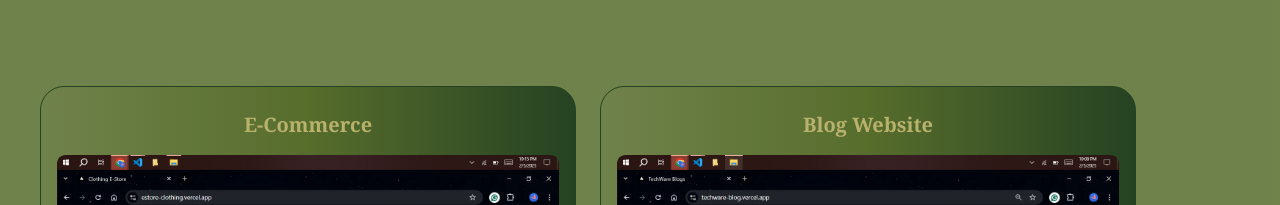
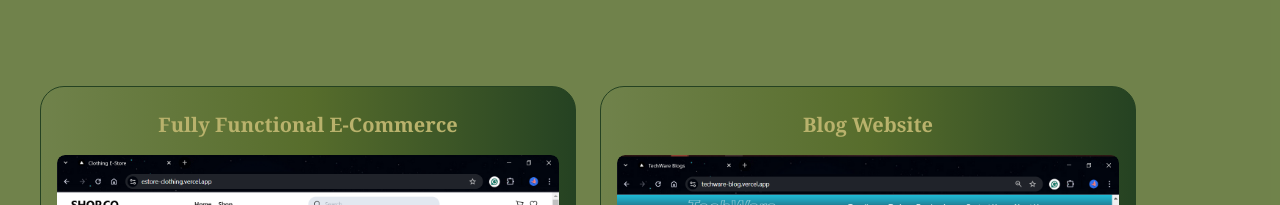
Before and after one commit to Fazilat-Jahan/My-Portfolio-, a Next.js app: page / in a window 1280 px wide. Shown: the part 1417-1622 px from the top of the page. Built offline with nearby package versions, Linux system fonts and the light colour scheme.

Commit message:
Animated Portfolio

```diff
--- a/src/app/page.tsx
+++ b/src/app/page.tsx
@@ -256,7 +256,7 @@ export default function Home() {
                 {/* card 1 */}
                 <Link href={"https://estore-clothing.vercel.app/"} target='blank'>
                   <div className="w-full h-auto md:py-2 py-4 px-3 md:px-4 bg-gradient-to-l from-greenish-garden via-greenish-tuscan border border-greenish-garden rounded-2xl md:rounded-3xl place-items-center hover:scale-105 transition duration-150">
-                    <h1 className='font-bold text-greenish-sunset font-serif md:text-xl text-lg text-center md:py-4 pb-2'>E-Commerce  </h1>
+                    <h1 className='font-bold text-greenish-sunset font-serif md:text-xl text-lg text-center md:py-4 pb-2'>Fully Functional E-Commerce  </h1>
                     <div className="overflow-hidden  place-items-center text-center w-full md:w-full h-auto   rounded-lg ">
                       <Image src={"/clothing-e-store.png"} alt="wall art" width={500} height={500} className="shadow-2xl rounded-lg w-full h-full" />
                     </div>
@@ -265,7 +265,7 @@ export default function Home() {
                 </Link>
 
                 {/* card 2 */}
-                <Link href={"https://estore-clothing.vercel.app/"} target='blank'>
+                <Link href={"https://techware-blog.vercel.app/"} target='blank'>
                   <div className="w-full h-auto md:py-2 py-4 px-3 md:px-4 bg-gradient-to-l from-greenish-garden via-greenish-tuscan border border-greenish-garden rounded-2xl md:rounded-3xl place-items-center hover:scale-105 transition duration-150">
                     <h1 className='font-bold text-greenish-sunset font-serif md:text-xl text-lg text-center md:py-4 pb-2'>Blog Website</h1>
                     <div className="overflow-hidden  place-items-center text-center w-full md:w-full h-auto   rounded-lg ">
```
Also changed, not shown: public/clothing-e-store.png, public/techwareBlog.png.
